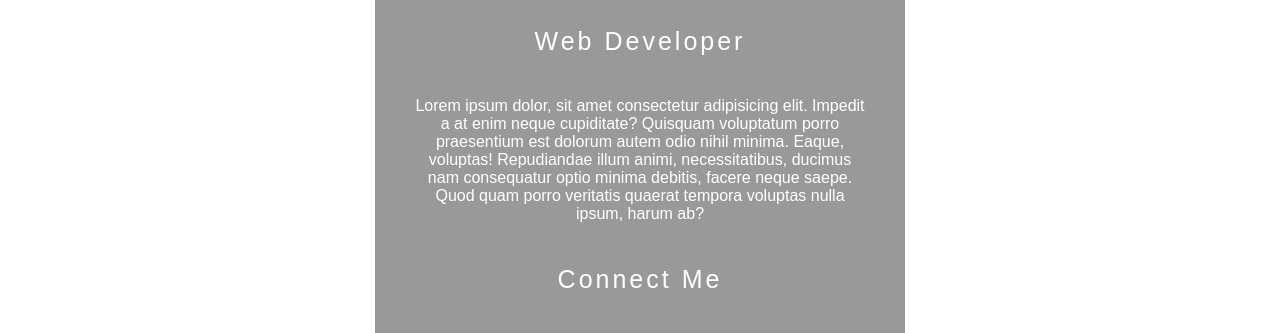
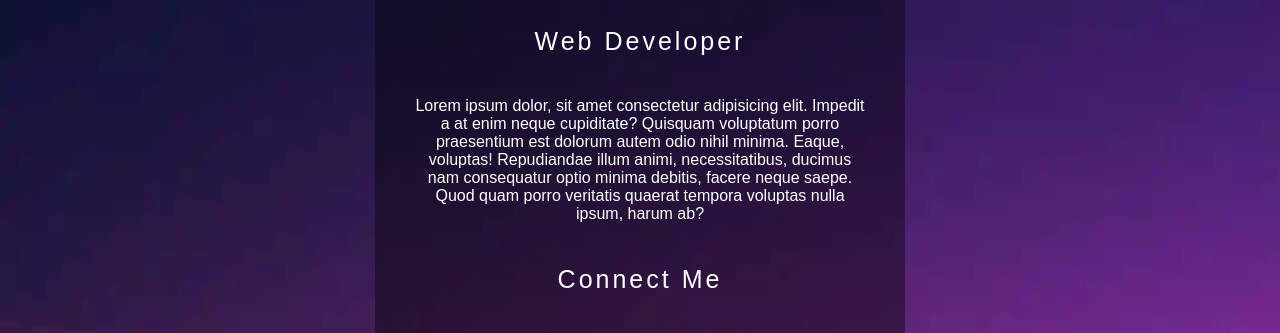
Before and after one commit to noob-master147/Personal-Website, a website: page src/index.html in a window 1280 px wide. Shown: the part 440-773 px from the top of the page. Drawn offline with Linux system fonts and the light colour scheme; a script that the page names is missing.

Commit message:
Changed bg.jpg to bg.webp
I have changed image extension from .jpg to .webp for background image.

```diff
--- a/src/style.css
+++ b/src/style.css
@@ -1,7 +1,7 @@
 body{
     margin :0;
     padding: 0;
-    background: url(../images/bg.jpg) no-repeat;
+    background: url(../images/bg.webp) no-repeat;
     background-size: auto;
 }
 
```
